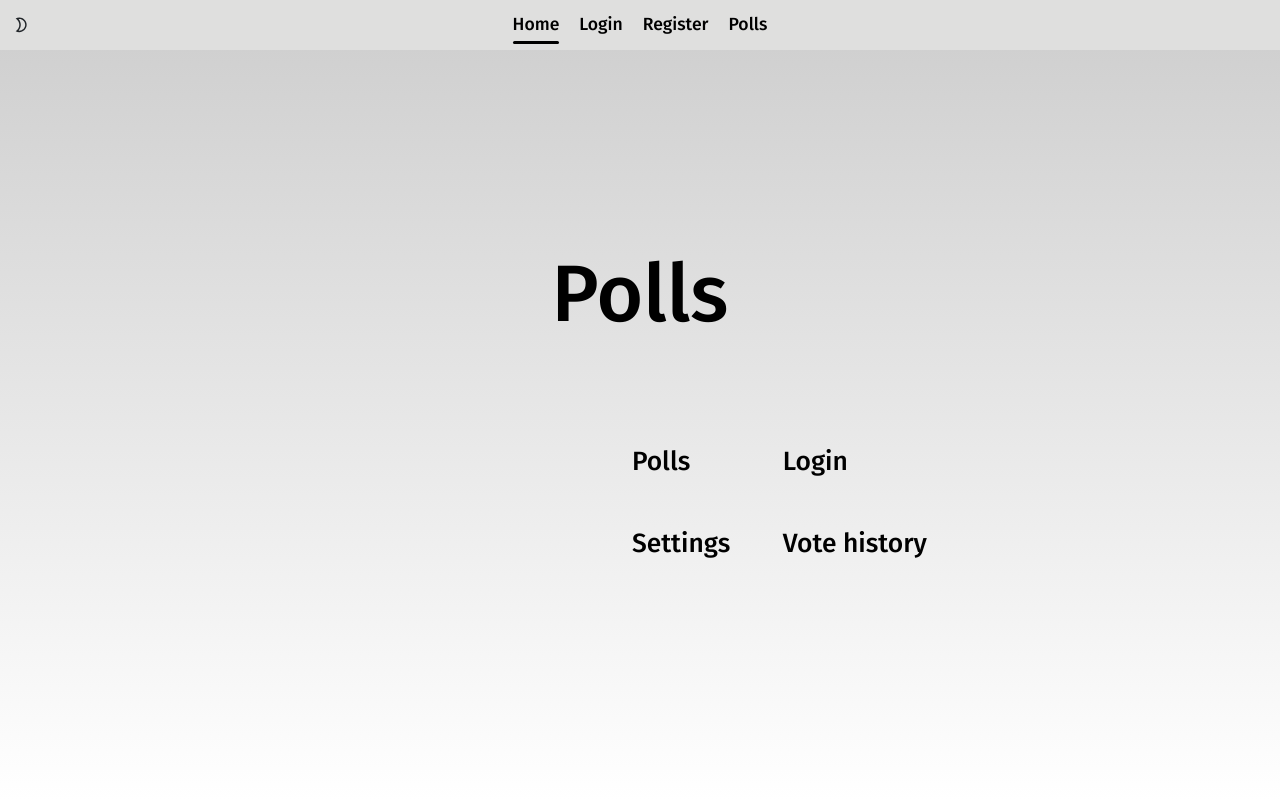
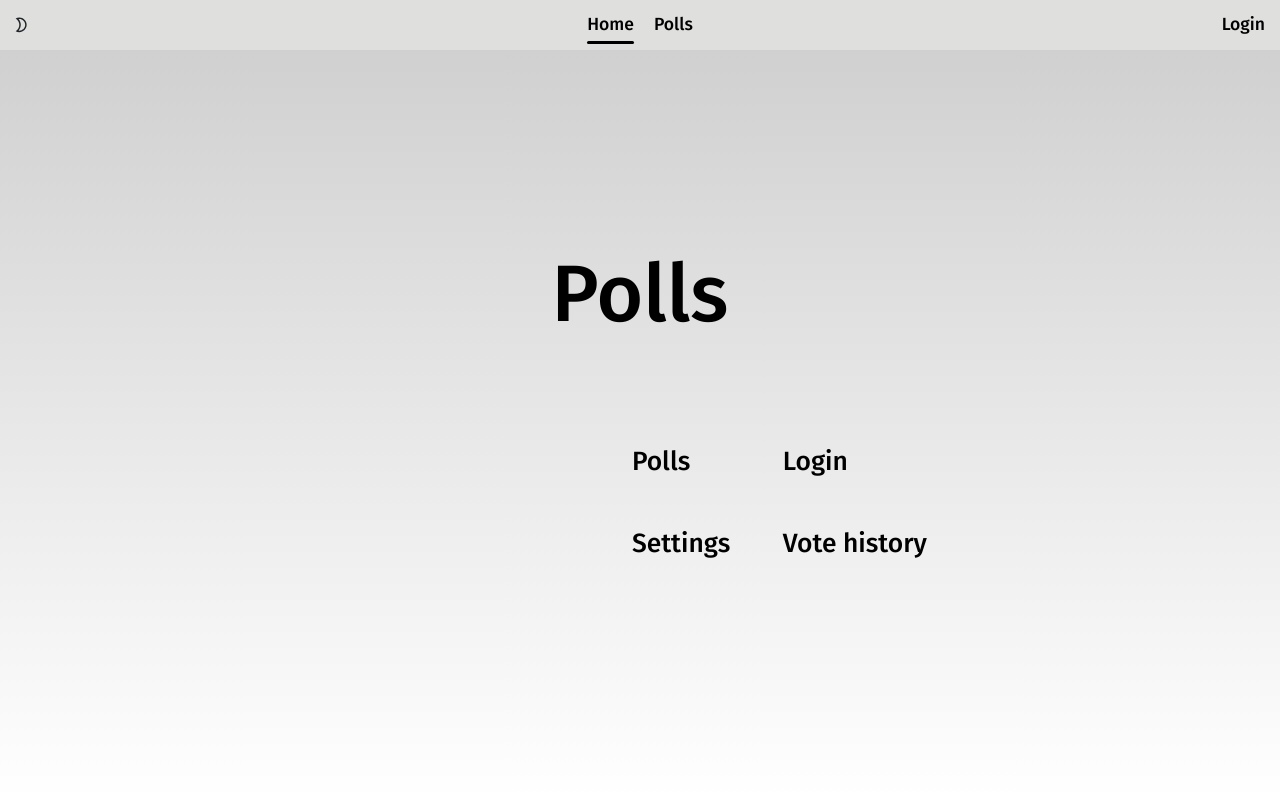
Before and after one commit to zallixx/SimpleVotings-front, a React (Create React App) app: page / in a window 1280 px wide. Shown: the top 800 px of the page. Built offline with nearby package versions, Linux system fonts and the light colour scheme; the HTML template or start-up script is replaced by a standard one.

Commit message:
немного поменял структуру для хедера

```diff
--- a/src/components/Header/Header.js
+++ b/src/components/Header/Header.js
@@ -16,8 +16,6 @@ const authorized_tabs = {
 
 const unauthorized_tabs = {
     'Home': '/',
-    'Login': '/login/',
-    'Register': '/register/',
     'Polls': '/polls/',
 }
 
@@ -219,6 +217,11 @@ const Header = () => {
                 <ButtonGroup>
                     {user !== null ? items_tabs : unauthorized_items}
                 </ButtonGroup>
+                {user !== null ? null : (
+                    <a className="item_on_header text_color" style={{position: 'absolute', right: '5px'}} onClick={() => navigate('/login')}>
+                        Login
+                    </a>
+                )}
             </div>
         </div>
     );
```
